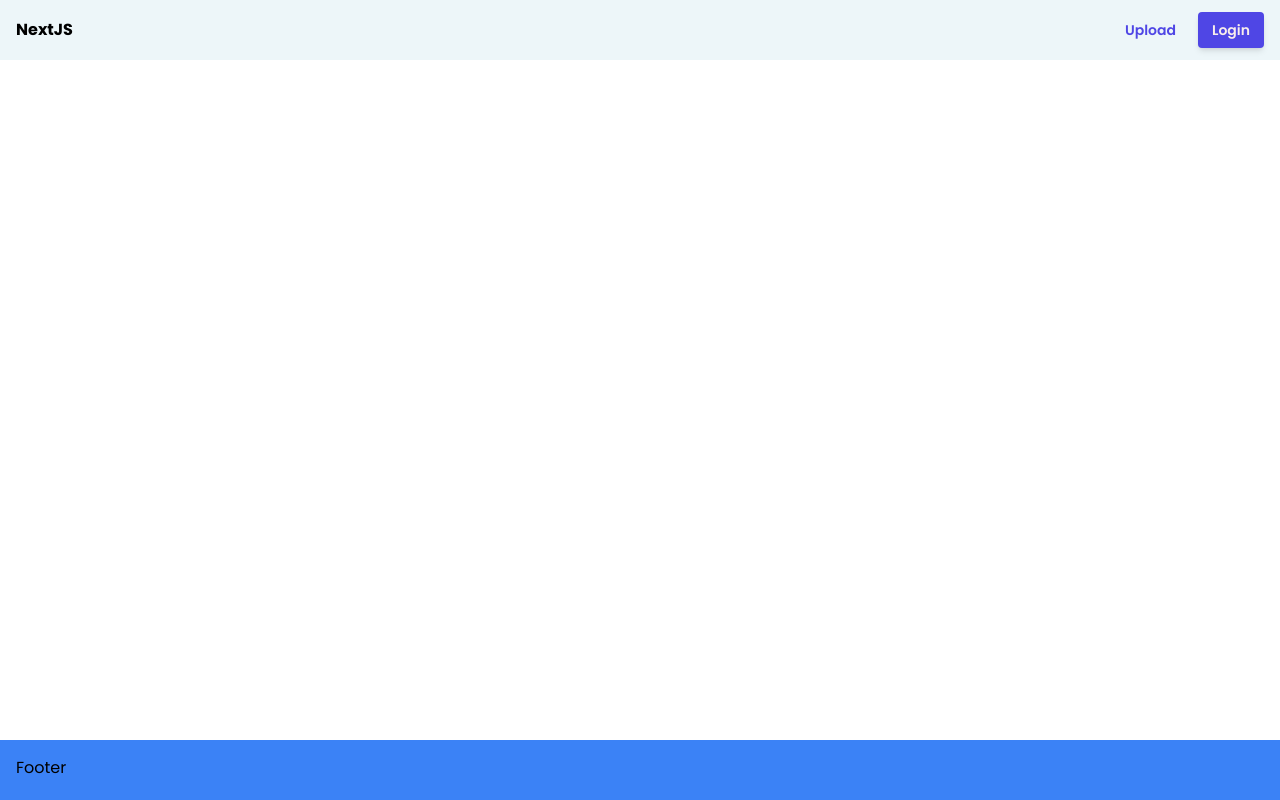
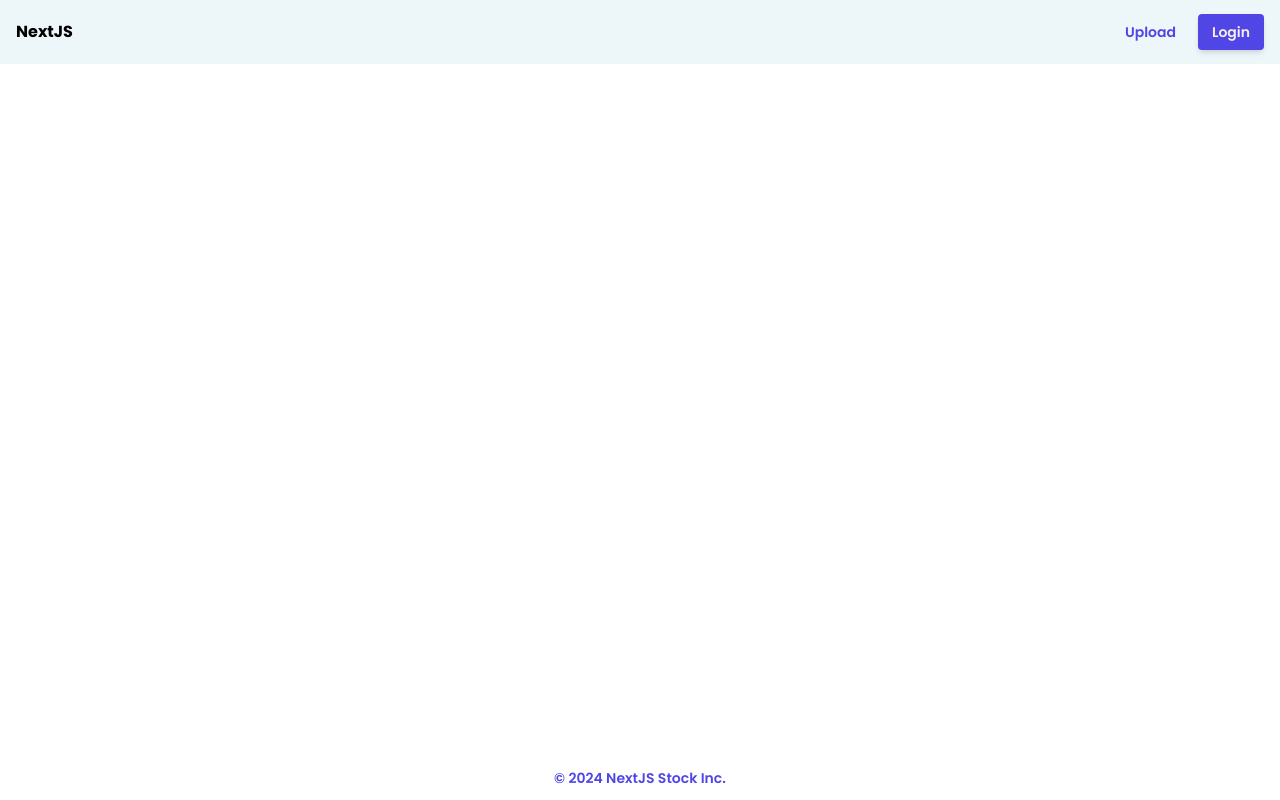
Before and after one commit to willmahoney20/stock-app, a Next.js app: page / in a window 1280 px wide. Built offline with nearby package versions, Linux system fonts and the light colour scheme; no server answers; the database is empty.

Commit message:
Created tailwind footer

```diff
--- a/app/global.css
+++ b/app/global.css
@@ -1,32 +1,9 @@
 @tailwind base;
 @tailwind components;
 @tailwind utilities;
-
-:root {
-    --foreground-rgb: 0, 0, 0;
-    --background-start-rgb: 214, 219, 220;
-    --background-end-rgb: 255, 255, 255;
-}
 
 * {
     padding: 0;
     margin: 0;
     box-sizing: border-box;
 }
-
-header,
-footer {
-    height: 60px;
-}
-
-.site-container {
-    display: flex;
-    flex-direction: column;
-    justify-content: space-between;
-    min-height: 100vh;
-}
-
-.content-container {
-    padding: 1rem;
-    min-height: calc(100vh - 120px);
-}
--- a/app/layout.tsx
+++ b/app/layout.tsx
@@ -18,11 +18,9 @@ export default ({ children }: { children: React.ReactNode }) => {
     return (
         <html lang="en">
             <body className={poppins.className}>
-                <div className="site-container">
+                <div className="flex flex-col justify-between min-h-screen">
                     <Navbar />
-                    <div className="content-container">
-                        {children}
-                    </div>
+                    {children}
                     <Footer />
                 </div>
             </body>
--- a/components/Footer.tsx
+++ b/components/Footer.tsx
@@ -1,7 +1,11 @@
 export default () => {
     return (
-        <footer className="bg-blue-500 p-4">
-            <h1>Footer</h1>
+        <footer className="h-8">
+            <div className="container mx-auto flex justify-center items-center">
+                <p className="text-purple text-sm font-semibold m-0">
+                    &copy; {new Date().getFullYear()} NextJS Stock Inc.
+                </p>
+            </div>
         </footer>
     )
 }
--- a/components/Navbar.tsx
+++ b/components/Navbar.tsx
@@ -1,6 +1,6 @@
 export default () => {
     return (
-        <header className="bg-light-grey">
+        <header className="bg-light-grey h-16">
             <div className="container flex justify-between items-center mx-auto px-4 h-full">
                 <div>
                     <h1 className="font-bold m-0">NextJS</h1>
```
